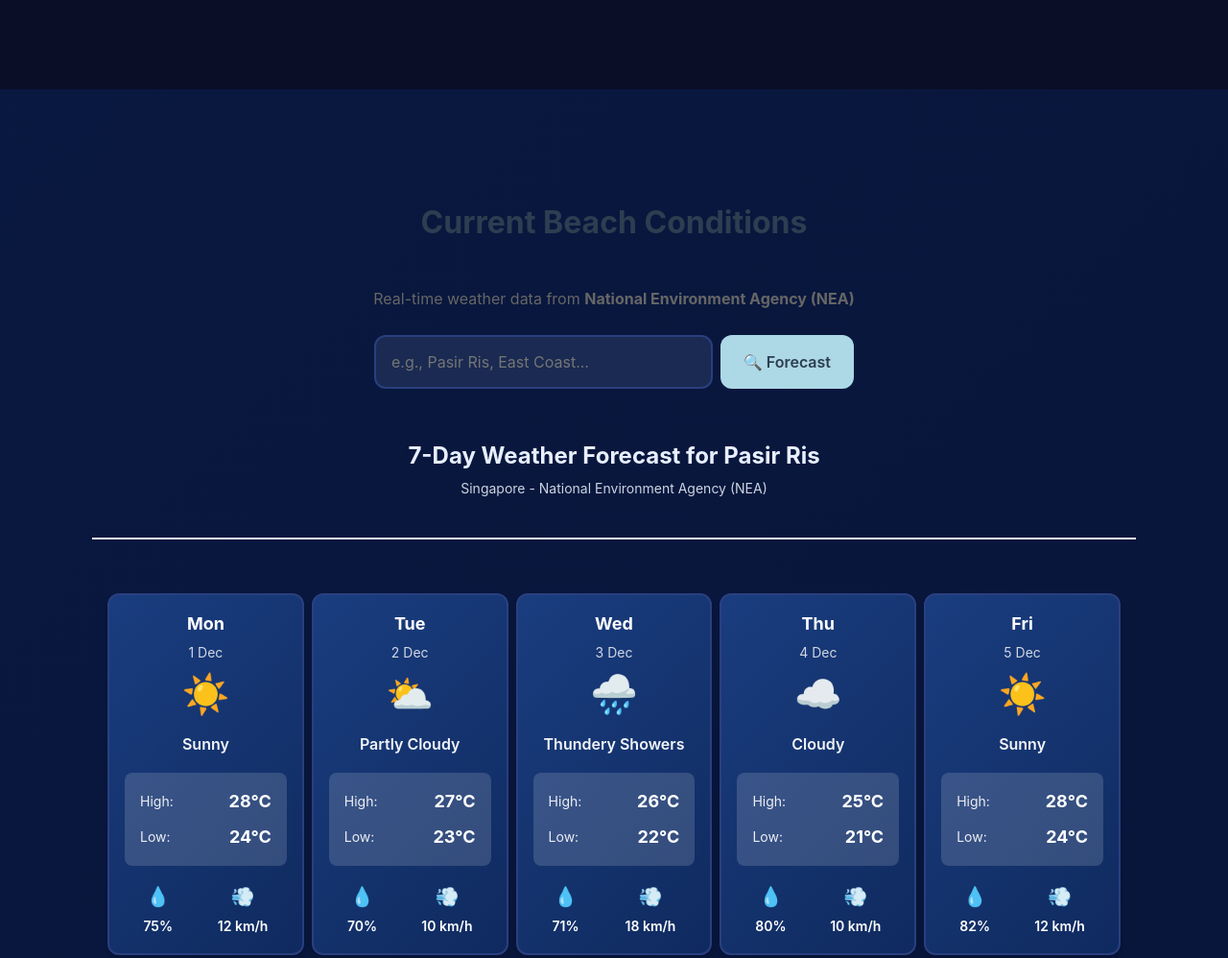
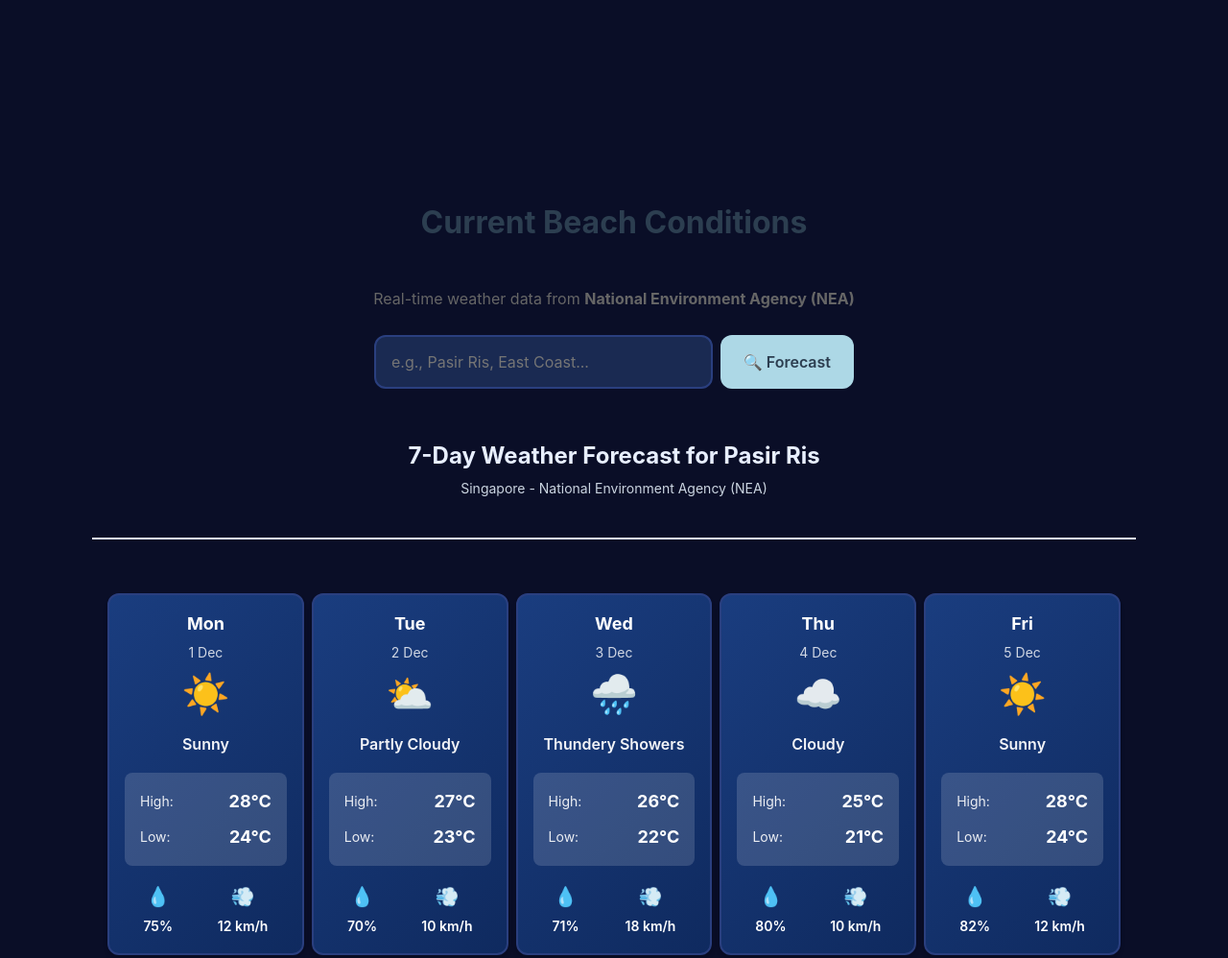
Before and after one commit to irdinnaaaaaaaaa/ShoreSquad, a website: page index.html in a window 1280 px wide. Shown: the part 2455-3453 px from the top of the page at 96% size. Drawn offline with Linux system fonts and the dark colour scheme.

Commit message:
style: Change weather section background to white
- Changed weather section background from gradient to solid white (#FFFFFF)
- Updated dark mode weather section to dark background (#0A0E27)
- Maintains consistency with rest of page white background
- Better contrast for forecast cards on white background

```diff
--- a/css/styles.css
+++ b/css/styles.css
@@ -623,7 +623,7 @@ button, input, textarea, select {
 
 .weather-section {
     padding: var(--spacing-3xl) var(--spacing-md);
-    background: linear-gradient(135deg, rgba(173, 216, 230, 0.1), rgba(135, 206, 235, 0.1));
+    background-color: #FFFFFF;
 }
 
 .weather-section h2 {
@@ -1309,7 +1309,7 @@ input:valid {
     }
 
     .weather-section {
-        background: linear-gradient(135deg, rgba(0, 82, 204, 0.15), rgba(0, 61, 165, 0.15));
+        background-color: #0A0E27;
     }
 
     .cleanup-events {
```
